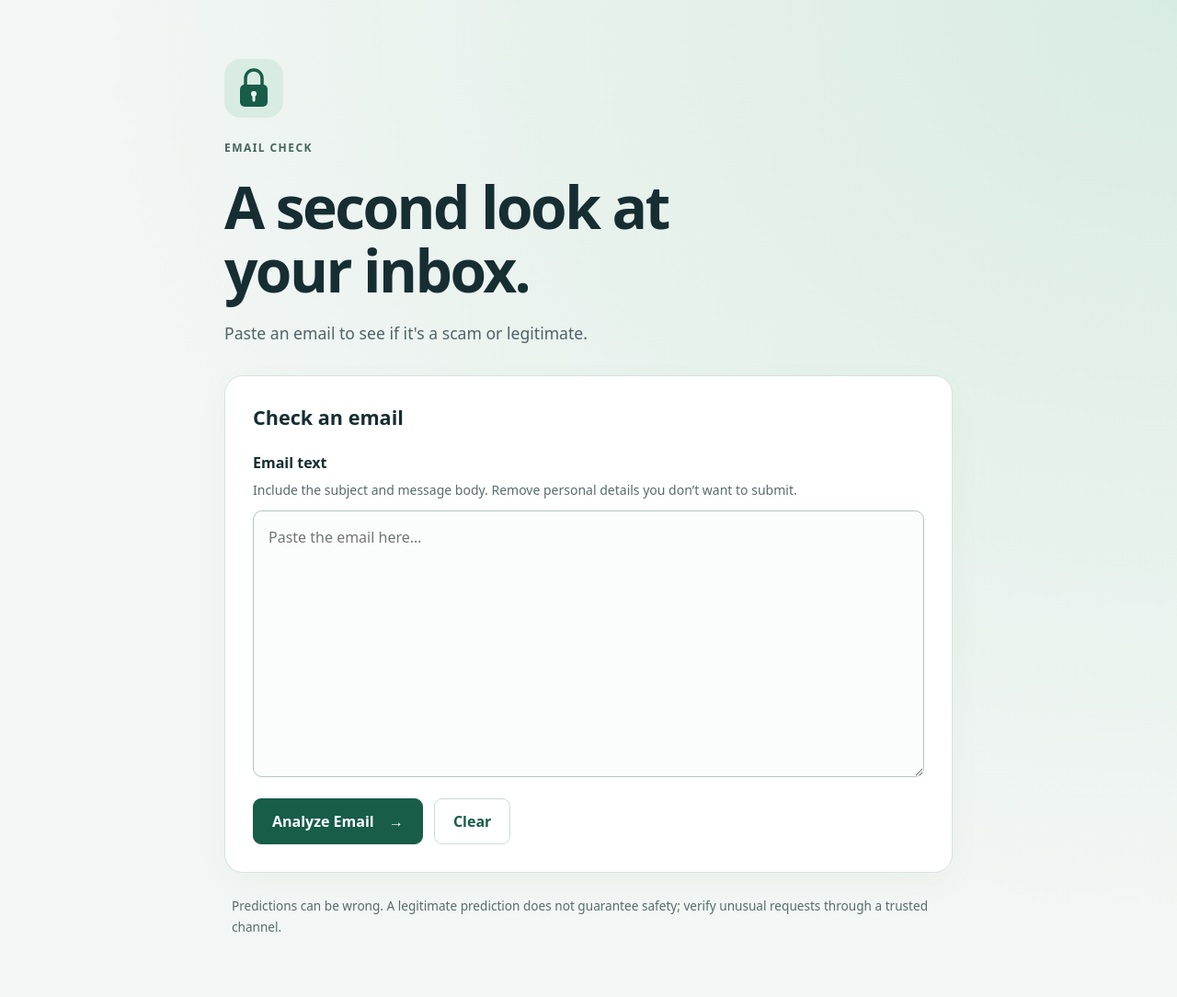
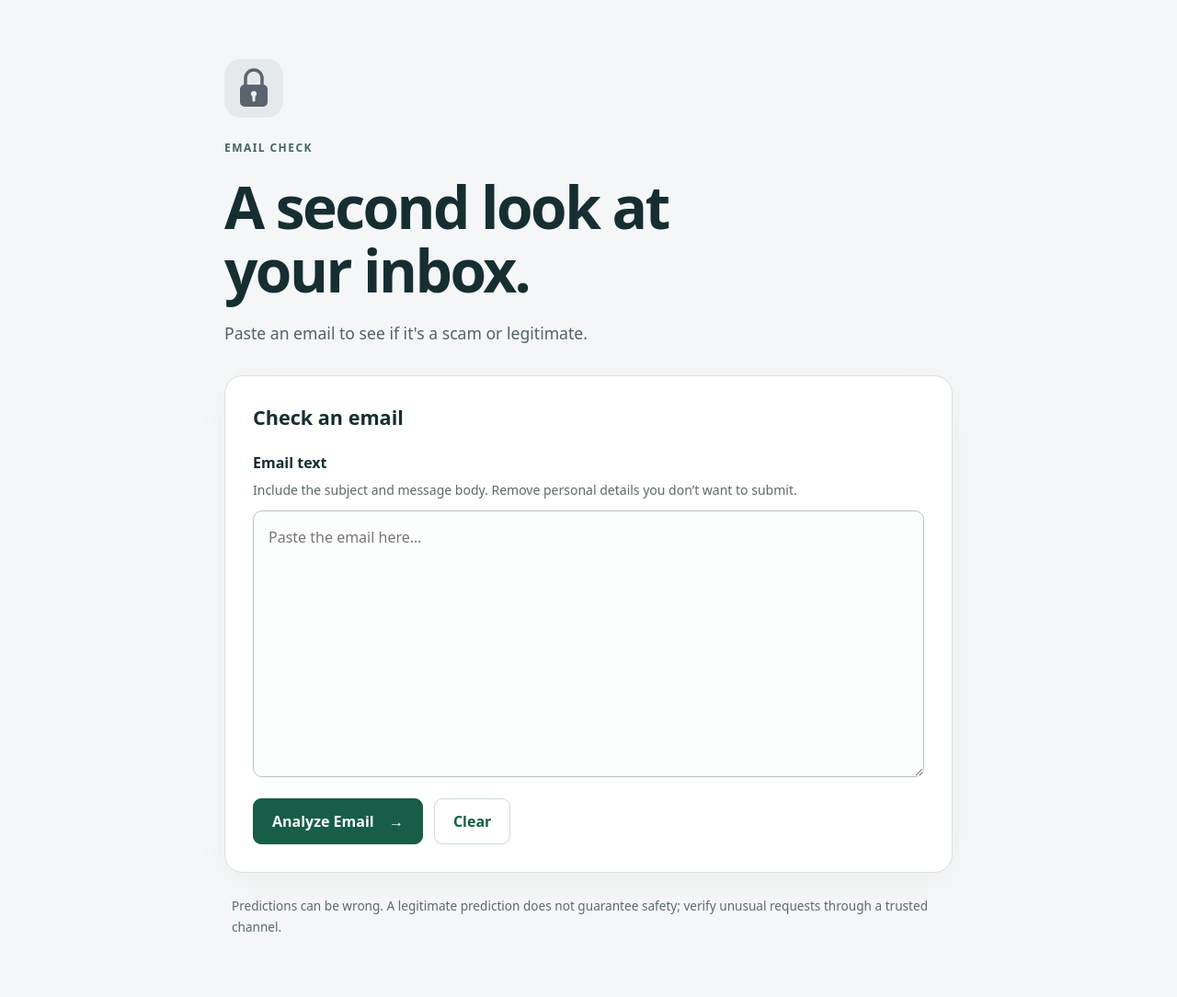
Before and after one commit to Musakhan678/Ai-phishing-detector, a Flask app: page / in a window 1280 px wide. Shown: the whole page at 92% size. Run offline with Flask 3, Linux system fonts and the light colour scheme; parts of the project's set-up code (start-up, migrations or seed data) failed here and were passed over.

Commit message:
Keep page neutral and reserve prediction colors for lock and result

```diff
--- a/static/style.css
+++ b/static/style.css
@@ -1,19 +1,18 @@
-:root { color-scheme: light; font-family: system-ui, sans-serif; color: #162e32; background: #f2f6f4; transition: background-color .4s ease; }
-:root[data-prediction="phishing"] { background-color: #faf3f2; }
+:root { color-scheme: light; font-family: system-ui, sans-serif; color: #162e32; background: #f5f6f7; }
 * { box-sizing: border-box; }
-body { margin: 0; position: relative; isolation: isolate; background: radial-gradient(ellipse at top right, #d9ece3, transparent 65%); }
-/* Fade a second gradient in: gradient colors do not animate directly. */
-body::before { content: ""; position: absolute; inset: 0; z-index: -1; pointer-events: none; background: radial-gradient(ellipse at top right, #f0dcd9, transparent 65%), #faf3f2; opacity: 0; transition: opacity .4s ease; }
-:root[data-prediction="phishing"] body::before { opacity: 1; }
+body { margin: 0; }
 .container { max-width: 840px; margin: auto; padding: 64px 24px 40px; }
 .brand-lock { display: block; width: 64px; height: 64px; margin-bottom: 20px; }
-.lock-tile { fill: #d9ece3; transition: fill .4s ease; }
-.lock-shackle { stroke: #175d48; transition: stroke .4s ease; }
-.lock-body { fill: #175d48; transition: fill .4s ease; }
+.lock-tile { fill: #e6e9ec; transition: fill .4s ease; }
+.lock-shackle { stroke: #59646e; transition: stroke .4s ease; }
+.lock-body { fill: #59646e; transition: fill .4s ease; }
+:root[data-prediction="legitimate"] .lock-tile { fill: #d9ece3; }
+:root[data-prediction="legitimate"] .lock-shackle { stroke: #175d48; }
+:root[data-prediction="legitimate"] .lock-body { fill: #175d48; }
 :root[data-prediction="phishing"] .lock-tile { fill: #f0dcd9; }
 :root[data-prediction="phishing"] .lock-shackle { stroke: #a34842; }
 :root[data-prediction="phishing"] .lock-body { fill: #a34842; }
-@media (prefers-reduced-motion: reduce) { :root, body::before, .lock-tile, .lock-shackle, .lock-body { transition: none; } }
+@media (prefers-reduced-motion: reduce) { .lock-tile, .lock-shackle, .lock-body { transition: none; } }
 .eyebrow { font-size: .75rem; font-weight: 700; letter-spacing: .12em; color: #42665c; }
 h1 { font-size: clamp(2.5rem, 7vw, 4rem); line-height: 1.08; letter-spacing: -.04em; margin: 20px 0; }
 .intro { color: #506367; font-size: 1.1rem; line-height: 1.6; max-width: 560px; }
```
Also changed, not shown: README.md.
